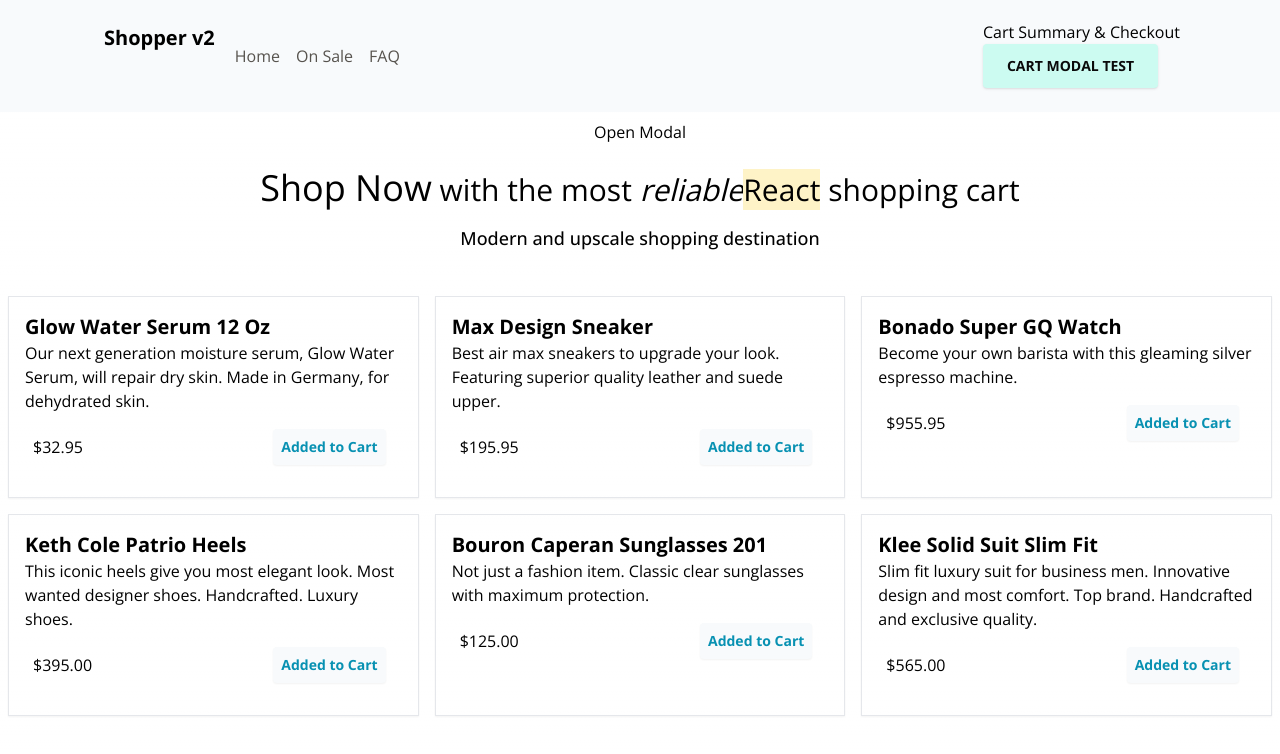
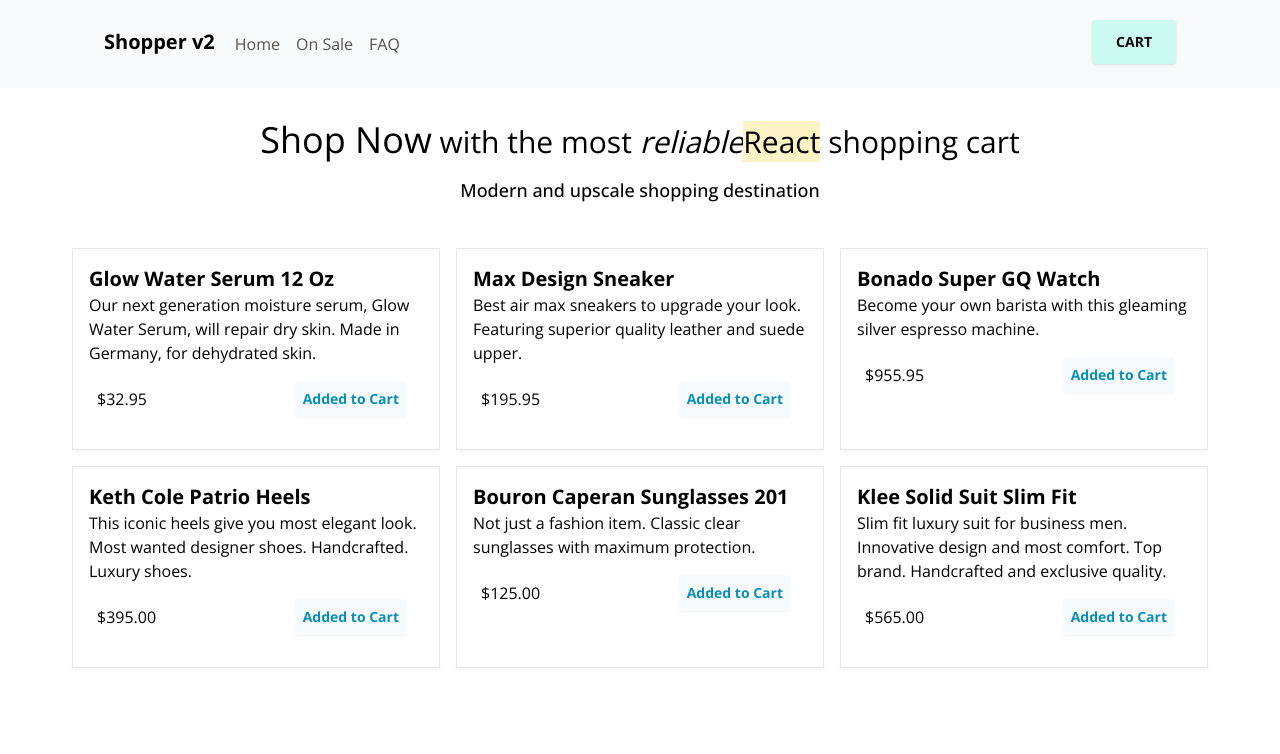
Before and after one commit to jparkley/shopper2-nextjs-stripe, a Next.js app: page / in a window 1280 px wide. Shown: the top 754 px of the page. Built offline with nearby package versions, Linux system fonts and the light colour scheme.

Commit message:
display cart items in cart modal

```diff
--- a/package.json
+++ b/package.json
@@ -3,7 +3,7 @@
   "version": "0.1.0",
   "private": true,
   "scripts": {
-    "dev": "next dev",
+    "dev": "next dev -p 3001",
     "build": "next build",
     "start": "next start",
     "lint": "next lint"
--- a/src/app/page.tsx
+++ b/src/app/page.tsx
@@ -10,7 +10,6 @@ export default function Home() {
 
         <div className="flex flex-col items-center justify-between p-2">
           <div id="react-modals" />
-          <div>Open Modal</div>
           <div className="flex justify-center p-6 flex-col">
             <h2 className="text-3xl leading-5 font-light">
               <span className="text-4xl font-normal">Shop Now</span> with the most <em>reliable</em>
@@ -20,7 +19,7 @@ export default function Home() {
               <h5 className="text-center text-lg font-medium mb-5">Modern and upscale shopping destination</h5>
             </div>
           </div>
-          <div className="flex flex-col">
+          <div className="flex flex-col px-16">
             <div className="grid grid-cols-3 gap-4">
               {products.map((product, idx) => (
                 <Product key={idx} product={product} />
@@ -28,7 +27,6 @@ export default function Home() {
             </div>
           </div>
         </div>
-
     </main>
   )
 }
--- /dev/null
+++ b/src/components/checkout/CartItem.tsx
@@ -0,0 +1,39 @@
+'use client'
+
+import { ICartProduct, IProduct } from "@/lib/types/types"
+
+const CartItem = ( { item }: { item: ICartProduct} ) => {
+  console.log('........ in CartItem: item', item)
+  return (
+    <>
+      <div className="flex flex-col mt-3">
+        {/* <img className="img-tiny me-4" src={`${process.env.PUBLIC_URL}/images/products/${item.image}`} alt={item.name} /> */}
+        <div className="flex flex-row">
+          <div className="grid grid-cols-2">
+            <div className="p-2">
+                <span>
+                  {item.name}
+                  {/* ({item.sku}) */}
+                </span>
+            </div>
+
+            <div className="p-2 w-64">
+              <p className="text-end">
+                <strong className="">
+                  {item.price} x {item.quantity}
+                </strong>
+              </p>
+            </div>
+          </div>
+        </div>
+        <div className="ms-auto text-end">
+          {/* <input className="text-end form-control input-quantity" type="number" value={item.quantity} min={0} onChange={handleSetItemQuantity} />           */}
+        </div>
+      </div>
+
+    </>
+
+  )
+}
+
+export default CartItem
--- a/src/components/checkout/CartModal.tsx
+++ b/src/components/checkout/CartModal.tsx
@@ -1,7 +1,9 @@
 'use client';
 
+import { useCart } from "@/context/CartContext";
 import { useState } from "react";
 import Modal from "react-modal";
+import CartItem from "./CartItem";
 // import { useShoppingCart } from "use-shopping-cart"
 // import useCheckout from "../utils/useCheckout"
 // import CartItem from "./CartItem"
@@ -16,7 +18,9 @@ const CartModal = ({ isOpen = true, toggleModal = true }) => {
 
   const [showModal, setShowModal] = useState(isOpen);
 
-  console.log('isopen', isOpen)
+   const { cart: cartItems } = useCart();
+  console.log('==== cart in modal', cartItems)
+  console.log('==== isopen', isOpen)
 
   return (
     <>
@@ -24,7 +28,7 @@ const CartModal = ({ isOpen = true, toggleModal = true }) => {
         className="bg-teal-100 active:bg-teal-200 text-neutral-950 font-bold uppercase text-sm px-6 py-3 rounded shadow hover:shadow-lg outline-none focus:outline-none mr-1 mb-1 ease-linear transition-all duration-150"
         type="button"
         onClick={() => setShowModal(true)}
-      >Cart Modal Test</button>
+      >Cart</button>
       {/* // <Modal isOpen={isOpen} onRequestClose={toggleModal} contentLabel="Cart Modal" closeTimeoutMS={500} className="cart-modal" overlayClassName="cart-overlay"> */}
       {showModal &&
       // <Modal isOpen={isOpen} contentLabel="Cart Modal" closeTimeoutMS={500} className="cart-modal" overlayClassName="cart-overlay"
@@ -32,25 +36,27 @@ const CartModal = ({ isOpen = true, toggleModal = true }) => {
       // >
         <div className="fixed inset-0 flex flex-col justify-center items-center bg-gray-900 bg-opacity-50 z-50">
           <div className="relative inline-flex justify-between">
-            <div className="relative flex flex-col bg-orange-50 p-10">
-              <div className="modal-header d-inline-flex justify-content-between">
+            <div className="relative flex flex-col bg-orange-50 py-10 px-8">
+              <div className="w-96 p-2">
                 <h5 className="text-lg font-semibold">Cart Summary</h5>
-                <span className="d-flex align-items-center">
+              </div>
+
+              <div className="modal-body">
+                {cartItems && cartItems.map(item => (
+                  <CartItem key={item.id} item={item} />
+                ))}
+              </div>
+
+              <span className="d-flex align-items-center">
                   <strong>
+                    {/* TODO: display total price */}
                     {/* {formattedTotalPrice} ({cartCount} Items) */}
-                    TODO: update design
                   </strong>
                   {/* <button type="button" className="btn-close ms-1" aria-label="Close" onClick={toggleModal}></button> */}
                 </span>
-              </div>
 
-              <div className="modal-body">
-                TODO: cart item list
-                {/* {cartItems.map(item => (
-                  <CartItem key={item.id} item={item} />
-                ))} */}
-              </div>
-              <div className="modal-footer">
+
+              <div className="flex justify-end mt-6">
                 {/* <button type="button" className="btn btn-primary text-dark" onClick={handleCheckout}>
                   <strong>Checkout</strong>
                 </button> */}
@@ -61,7 +67,7 @@ const CartModal = ({ isOpen = true, toggleModal = true }) => {
                   // onClick={toggleModal}
                   onClick={() => setShowModal(false)}
                 >
-                Close Modal
+                X
                 </button>
               </div>
             </div>
--- a/src/components/nav/NavBar.tsx
+++ b/src/components/nav/NavBar.tsx
@@ -17,7 +17,7 @@ export default function NavBar () {
           <Link href="/">
             <div className="d-flex justify-content-between">
               {/* <img src={logo} width="24px" /> */}
-              <div className="m-2">
+              <div className="m-2 pt-1">
                 <p className="text-xl"><strong>Shopper v2</strong></p>
               </div>
             </div>
@@ -31,7 +31,6 @@ export default function NavBar () {
 
             <div className="" id="">
               <div className="">
-                  <p>Cart Summary & Checkout</p>
                 <CartSummary />
                 {/* <CheckoutCart /> */}
               </div>
--- a/src/components/product/Product.tsx
+++ b/src/components/product/Product.tsx
@@ -2,8 +2,7 @@
 
 import { IProduct } from "@/lib/types/types"
 import Link from "next/link";
-import { useContext } from "react";
-import { CartContext, useCart } from "../../context/CartContext";
+import { useCart } from "../../context/CartContext";
 
 interface ProductProps {
   product: IProduct;
--- a/src/context/CartContext.tsx
+++ b/src/context/CartContext.tsx
@@ -31,6 +31,7 @@ export const CartContextProvider:React.FC<ICartContextProviderProps> = ({childre
     } else {
       setCart([...cart, {
         id: product.id,
+        name: product.name,
         price: product.price,
         quantity: 1,
       }])
--- a/src/lib/types/types.ts
+++ b/src/lib/types/types.ts
@@ -13,6 +13,7 @@ export interface IProduct {
 
 export interface ICartProduct {
   id: string;
+  name: string;
   price: number;
   quantity: number;
 }
```
